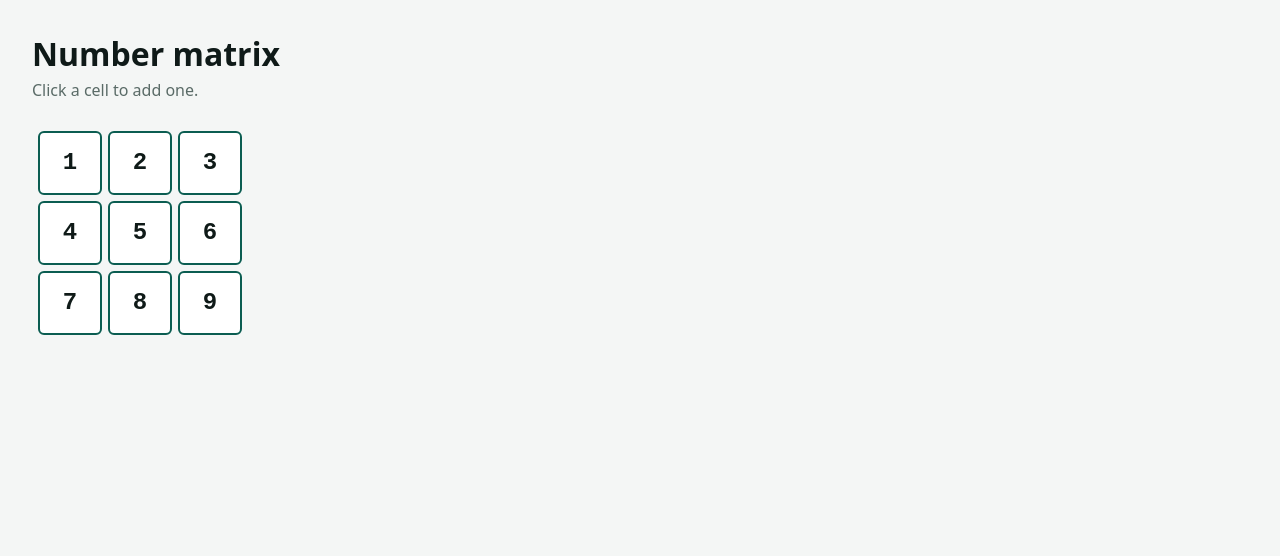
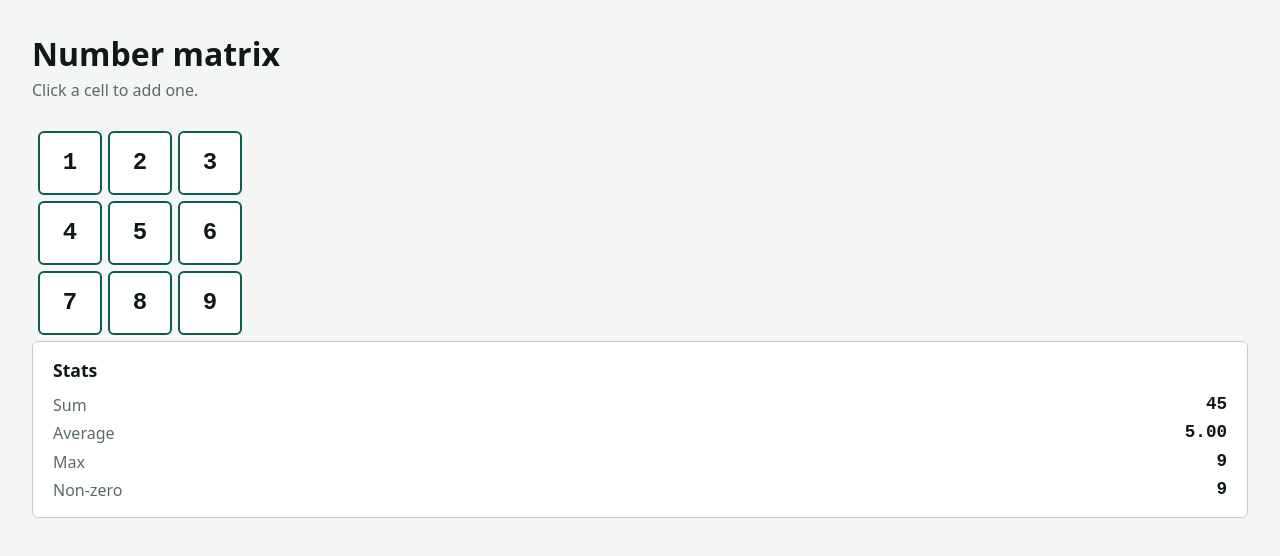
Before and after one commit to Anirudh-654/react-lab1, a React (Vite) app: page / in a window 1280 px wide. Shown: the top 556 px of the page. Built offline with nearby package versions, Linux system fonts and the light colour scheme.

Commit message:
feat(section-09): compute and display derived matrix statistics

```diff
--- a/src/App.jsx
+++ b/src/App.jsx
@@ -23,6 +23,7 @@ export default function App() {
     <main className="app">
       <Header />
       <Matrix matrix={matrix} onIncrement={increment} />
+      <Stats matrix={matrix} />
     </main>
   );
 }
--- a/src/Stats.jsx
+++ b/src/Stats.jsx
@@ -14,5 +14,20 @@
 import { stats } from "./matrix.js";
 
 export default function Stats({ matrix }) {
-  throw new Error("TODO");
+  const { sum, average, max, nonZero } = stats(matrix);
+  return (
+    <section className="stats">
+      <h2>Stats</h2>
+      <dl>
+        <dt>Sum</dt>
+        <dd>{sum}</dd>
+        <dt>Average</dt>
+        <dd>{average.toFixed(2)}</dd>
+        <dt>Max</dt>
+        <dd>{max}</dd>
+        <dt>Non-zero</dt>
+        <dd>{nonZero}</dd>
+      </dl>
+    </section>
+  );
 }
--- a/src/matrix.js
+++ b/src/matrix.js
@@ -26,7 +26,27 @@ export function incrementAt(matrix, row, col) {
 //   stats([[1, 0], [3, 4]])  →  { sum: 8, average: 2, max: 4, nonZero: 3 }
 // average = sum ÷ the number of cells. An empty matrix, [], gives 0 for all four.
 export function stats(matrix) {
-  throw new Error("TODO");
+  if (matrix.length === 0) {
+    return { sum: 0, average: 0, max: 0, nonZero: 0 };
+  }
+  let sum = 0;
+  let max = -Infinity;
+  let nonZero = 0;
+  let count = 0;
+  for (const row of matrix) {
+    for (const value of row) {
+      sum += value;
+      if (value > max) max = value;
+      if (value !== 0) nonZero += 1;
+      count += 1;
+    }
+  }
+  return {
+    sum,
+    average: count === 0 ? 0 : sum / count,
+    max: max === -Infinity ? 0 : max,
+    nonZero,
+  };
 }
 
 // Section 12 (stretch) — the same shape, every cell 0.
```
